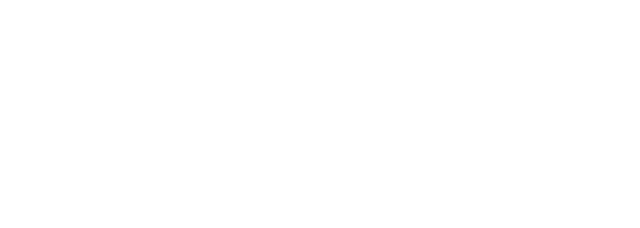
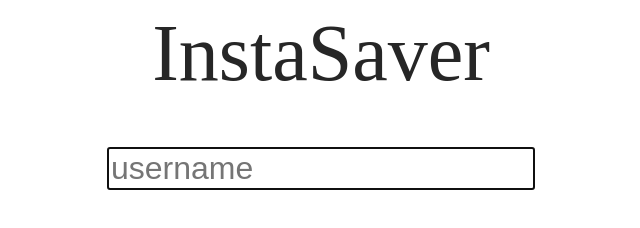
Before and after one commit to bengabay11/insta-saver, a plain HTML site: page index.html in a window 1280 px wide. Shown: the whole page, without its empty margins (319-959 px from the left). Drawn offline with Linux system fonts and the light colour scheme.

Commit message:
created basic ui

```diff
--- a/index.html
+++ b/index.html
@@ -2,9 +2,15 @@
 <html lang="en">
 <head>
     <meta charset="UTF-8">
-    <title>Title</title>
+    <link rel="stylesheet" href="style.css">
+    <title>InstaSaver</title>
 </head>
 <body>
-
+    <div class="title">InstaSaver</div>
+    <div class="main-section">
+        <label>
+            <input type="search" class="search-username" placeholder="username" autofocus>
+        </label>
+    </div>
 </body>
 </html>
--- /dev/null
+++ b/style.css
@@ -0,0 +1,14 @@
+.title {
+	color: #262626;
+	text-align: center	;
+	font-size: 5em;
+}
+
+.main-section {
+	margin-top: 3em;
+	text-align: center;
+}
+
+.search-username {
+	font-size: 2em
+}
```
